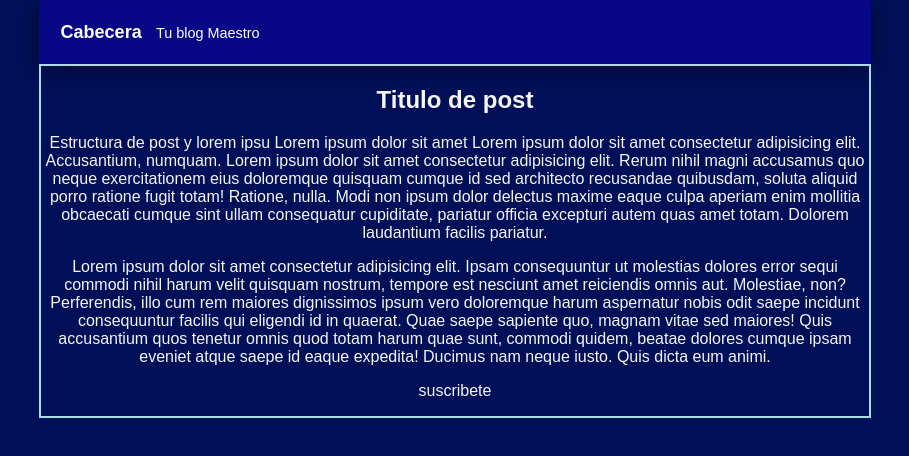
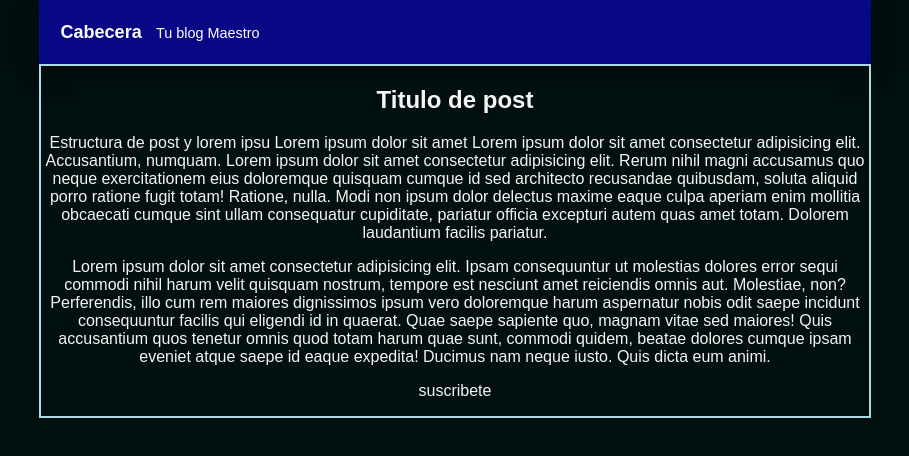
Before and after one commit to SantiagoZ013/HyperBlog, a plain HTML site: page index.html in a window 1280 px wide. Shown: the whole page, without its empty margins (185-1094 px from the left). Drawn offline with Linux system fonts and the light colour scheme.

Commit message:
Mejore el estilo
porque puedo

```diff
--- a/css/estilo.css
+++ b/css/estilo.css
@@ -1,5 +1,5 @@
 body{
-    background-color: rgb(0, 16, 88);
+    background-color: rgb(0, 16, 14);
     color: whitesmoke;
     text-align: center;
     font-family: Arial, Helvetica, sans-serif;
```
